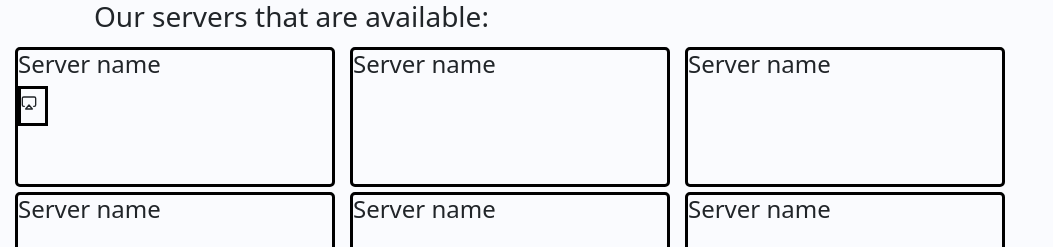
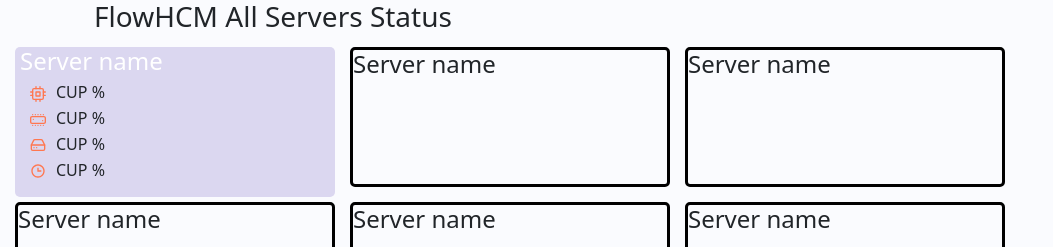
Before and after one commit to MuhammadDaniyall/Server_Monitring, a Next.js app: page /dashboard in a window 1280 px wide. Shown: the top 247 px of the page, without its empty margins (0-1053 px from the left). Built offline with nearby package versions, Linux system fonts and the light colour scheme; no server answers.

Commit message:
Dashboard working

```diff
--- a/pages/dashboard.js
+++ b/pages/dashboard.js
@@ -1,6 +1,8 @@
 import React, {useEffect,useState} from 'react'
 import axios from 'axios';
-import { FiAirplay } from "react-icons/fi";
+import {  FiCpu,FiHardDrive } from "react-icons/fi";
+import {  BiTime } from "react-icons/bi";
+import {  CgSmartphoneRam } from "react-icons/cg";
 
 
 export default function dashboard() {
@@ -38,15 +40,35 @@
     {/* <h3>Server Landing Page</h3> */}
 
     <div className={`container`}>
-      <h3>Our servers that are available:</h3>
+      <h3>FlowHCM All Servers Status</h3>
 
     </div>
   </div>
 <div style={{display:'flex', flexWrap:"wrap"}}>
-  <div style={{border: 'solid #000', height:'140px', width: '320px', marginLeft: '15px', borderRadius:'5px', marginTop:'5px'}}>
-    <h4>Server name</h4>
-    <div style={{border: 'solid #000', height:'40px', width: '30px'}}>
-    <FiAirplay />
+  <div style={{ height:'150px', width: '320px', marginLeft: '15px', borderRadius:'5px', marginTop:'5px',
+background: '#dbd7f0',
+// boxShadow:'8px 8px 7px #4732a2,-8px -8px 7px #553cc2'
+
+}}>
+    <h4 style={{marginLeft:'5px', color:'#fff'}}>Server name</h4>
+    <div style={{display:'flex', flexDirection:'row', marginLeft: '15px', alignItems:'center',marginTop:'5px'}}>
+    <FiCpu color='#ff7750'  />
+    <h6 style={{marginLeft:'10px',marginBottom:'.1rem' }}>CUP %</h6>
+    </div>
+
+    <div style={{display:'flex', flexDirection:'row', marginLeft: '15px', alignItems:'center',marginTop:'5px'}}>
+    <CgSmartphoneRam  color='#ff7750'/>
+    <h6 style={{marginLeft:'10px',marginBottom:'.1rem' }}>CUP %</h6>
+    </div>
+
+    <div style={{display:'flex', flexDirection:'row', marginLeft: '15px', alignItems:'center',marginTop:'5px'}}>
+    <FiHardDrive  color='#ff7750'/>
+    <h6 style={{marginLeft:'10px',marginBottom:'.1rem' }}>CUP %</h6>
+    </div>
+
+    <div style={{display:'flex', flexDirection:'row', marginLeft: '15px', alignItems:'center',marginTop:'5px'}}>
+    <BiTime color='#ff7750'/>
+    <h6 style={{marginLeft:'10px',marginBottom:'.1rem' }}>CUP %</h6>
     </div>
 </div>
 <div style={{border: 'solid #000', height:'140px', width: '320px', marginLeft: '15px', borderRadius:'5px', marginTop:'5px'}}>
```
